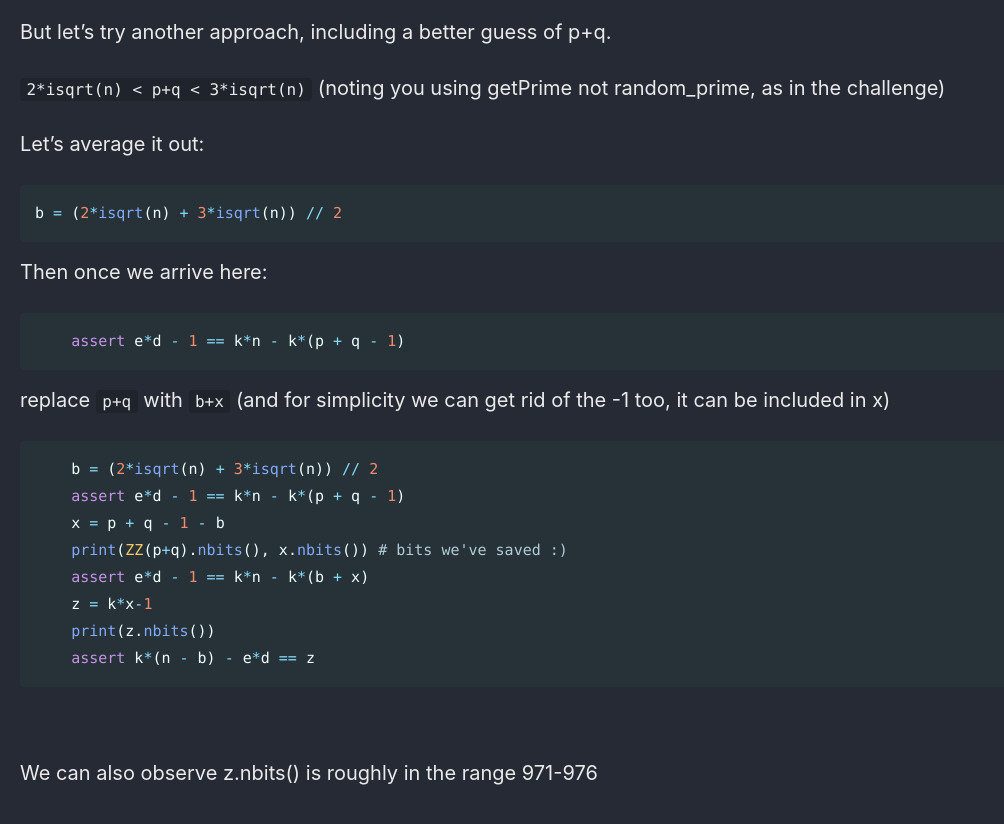
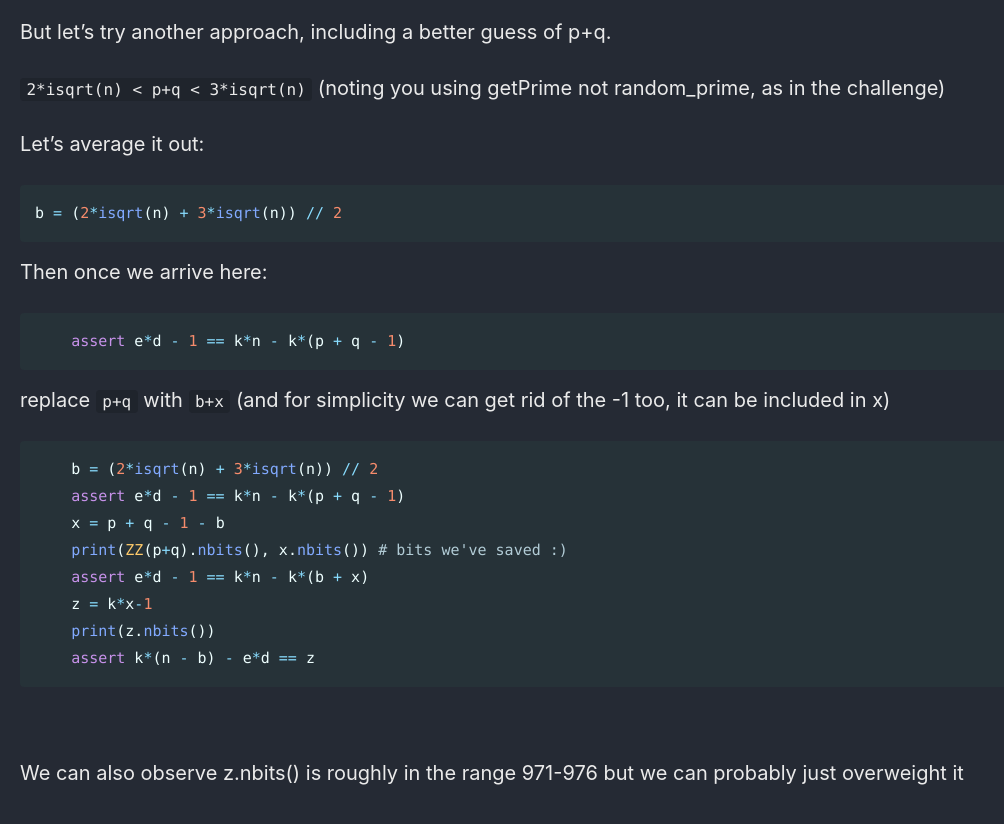
Before and after one commit to Connor-McCartney/Connor-McCartney.github.io, a Jekyll site: the page built from _pages/cryptography/other/Not-so-hard-RSA-HITCON-2019-Quals.md, in a window 1280 px wide and 900 px high, scrolled down 4197 px. Shown: the top 824 px of the window, without its empty margins (0-1004 px from the left). Built offline with Jekyll 4.4.1, drawn with Linux system fonts in a browser that asks for light colours; cached includes are drawn as plain includes.

Commit message:
Update Not-so-hard-RSA-HITCON-2019-Quals.md

```diff
--- a/_pages/cryptography/other/Not-so-hard-RSA-HITCON-2019-Quals.md
+++ b/_pages/cryptography/other/Not-so-hard-RSA-HITCON-2019-Quals.md
@@ -190,6 +190,6 @@ replace `p+q` with `b+x`  (and for simplicity we can get rid of the -1 too, it c
 
 <br>
 
-We can also observe z.nbits() is roughly in the range 971-976
+We can also observe z.nbits() is roughly in the range 971-976 but we can probably just overweight it
 
 <br>
```
